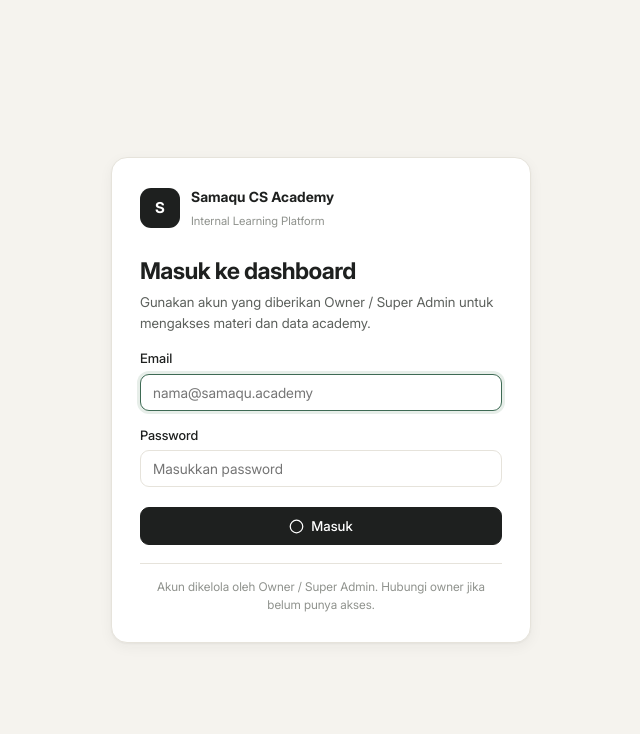
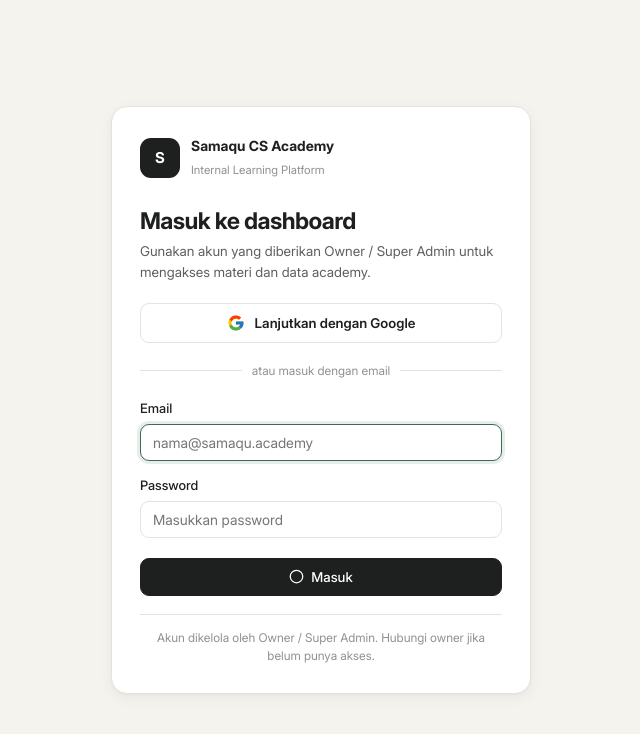
Before and after one commit to ersetdigital-sudo/Samaqu-Academy, a Next.js app: page /login in a window 1280 px wide. Shown: the top 734 px of the page, without its empty margins (319-959 px from the left). Built offline with nearby package versions, Linux system fonts and the light colour scheme; no server answers.

Commit message:
feat: add Google OAuth login and email allowlist
- Add a Google sign-in button with Supabase OAuth redirect handling.
- Restrict new auth users to an explicit allowed_emails list.
- Provision the allowed Gmail as owner through the owner script.

```diff
--- a/features/auth/LoginView.tsx
+++ b/features/auth/LoginView.tsx
@@ -3,8 +3,32 @@
 import { GateScreen } from '@/components/layout/GateScreen';
 import { useAuth } from '@/components/providers/AuthProvider';
 import { Icon } from '@/components/ui/Icon';
+import { getSupabaseClient } from '@/lib/supabase/client';
 import { useRouter } from 'next/navigation';
 import { useEffect, useState, type FormEvent } from 'react';
+
+function GoogleIcon() {
+  return (
+    <svg width="18" height="18" viewBox="0 0 48 48" aria-hidden="true">
+      <path
+        fill="#FFC107"
+        d="M43.611 20.083H42V20H24v8h11.303c-1.649 4.657-6.08 8-11.303 8-6.627 0-12-5.373-12-12s5.373-12 12-12c3.059 0 5.842 1.154 7.961 3.039l5.657-5.657C34.046 6.053 29.268 4 24 4 12.955 4 4 12.955 4 24s8.955 20 20 20 20-8.955 20-20c0-1.341-.138-2.65-.389-3.917z"
+      />
+      <path
+        fill="#FF3D00"
+        d="m6.306 14.691 6.571 4.819C14.655 15.108 18.961 12 24 12c3.059 0 5.842 1.154 7.961 3.039l5.657-5.657C34.046 6.053 29.268 4 24 4 16.318 4 9.656 8.337 6.306 14.691z"
+      />
+      <path
+        fill="#4CAF50"
+        d="M24 44c5.166 0 9.86-1.977 13.409-5.192l-6.19-5.238C29.211 35.091 26.715 36 24 36c-5.202 0-9.619-3.317-11.283-7.946l-6.522 5.025C9.505 39.556 16.227 44 24 44z"
+      />
+      <path
+        fill="#1976D2"
+        d="M43.611 20.083H42V20H24v8h11.303c-.792 2.237-2.231 4.166-4.087 5.571l.003-.002 6.19 5.238C36.971 39.205 44 34 44 24c0-1.341-.138-2.65-.389-3.917z"
+      />
+    </svg>
+  );
+}
 
 export function LoginView() {
   const { user, loading, configured, error, signIn } = useAuth();
@@ -51,6 +75,36 @@ export function LoginView() {
     router.replace('/');
   };
 
+  const handleGoogle = async () => {
+    const supabase = getSupabaseClient();
+    if (!supabase) {
+      setFormError('Supabase belum dikonfigurasi.');
+      return;
+    }
+    setSubmitting(true);
+    setFormError(null);
+    try {
+      const { error } = await supabase.auth.signInWithOAuth({
+        provider: 'google',
+        options: {
+          redirectTo: `${window.location.origin}/`,
+          queryParams: { prompt: 'select_account' },
+        },
+      });
+      if (error) {
+        setFormError(
+          /provider is not enabled/i.test(error.message)
+            ? 'Login Google belum diaktifkan di Supabase.'
+            : error.message,
+        );
+        setSubmitting(false);
+      }
+    } catch (cause) {
+      setFormError(cause instanceof Error ? cause.message : 'Login Google gagal. Coba lagi.');
+      setSubmitting(false);
+    }
+  };
+
   return (
     <div className="auth-page">
       <div className="auth-card">
@@ -66,6 +120,18 @@ export function LoginView() {
         <p className="auth-sub">
           Gunakan akun yang diberikan Owner / Super Admin untuk mengakses materi dan data academy.
         </p>
+
+        <button
+          className="auth-google"
+          type="button"
+          onClick={() => void handleGoogle()}
+          disabled={submitting}
+        >
+          <GoogleIcon />
+          Lanjutkan dengan Google
+        </button>
+
+        <div className="auth-divider">atau masuk dengan email</div>
 
         <form onSubmit={handleSubmit} noValidate>
           <div className="auth-field">
--- a/scripts/create-owner.mjs
+++ b/scripts/create-owner.mjs
@@ -16,6 +16,11 @@ const password = crypto.randomBytes(18).toString('base64url');
 const supabase = createClient(url, serviceKey, {
   auth: { persistSession: false, autoRefreshToken: false },
 });
+
+const { error: allowlistError } = await supabase
+  .from('allowed_emails')
+  .upsert({ email, role: 'owner' }, { onConflict: 'email' });
+if (allowlistError) throw allowlistError;
 
 const users = await supabase.auth.admin.listUsers({ page: 1, perPage: 100 });
 if (users.error) throw users.error;
--- a/styles/pages.css
+++ b/styles/pages.css
@@ -267,6 +267,50 @@
   margin-bottom: 5px;
 }
 
+.auth-google {
+  width: 100%;
+  display: flex;
+  align-items: center;
+  justify-content: center;
+  gap: 10px;
+  padding: 10px 14px;
+  margin-top: 20px;
+  border: 1px solid var(--b);
+  border-radius: 9px;
+  background: var(--w);
+  color: var(--t);
+  font-weight: 600;
+  font-size: 13.5px;
+  transition: background 0.12s, border-color 0.12s;
+}
+
+.auth-google:hover {
+  background: var(--gl);
+  border-color: var(--b2);
+}
+
+.auth-google:disabled {
+  opacity: 0.55;
+  cursor: not-allowed;
+}
+
+.auth-divider {
+  display: flex;
+  align-items: center;
+  gap: 10px;
+  margin: 18px 0;
+  color: var(--t3);
+  font-size: 12px;
+}
+
+.auth-divider::before,
+.auth-divider::after {
+  content: '';
+  height: 1px;
+  flex: 1;
+  background: var(--b);
+}
+
 .auth-error {
   margin-top: 14px;
 }
```
Also changed, not shown: 2 other files (tests, documents, lock files or other folders).
